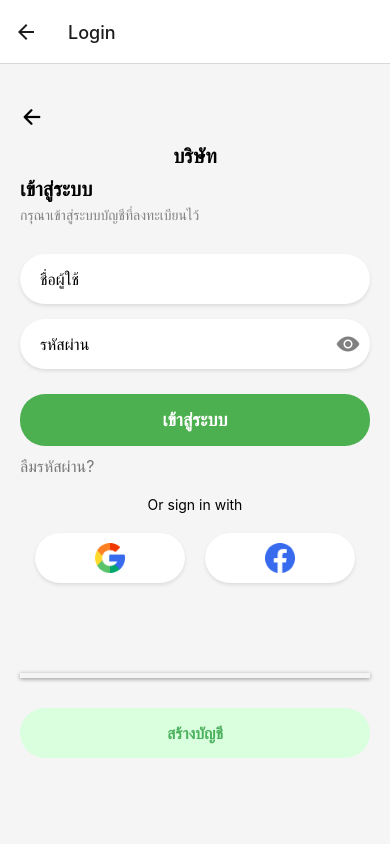
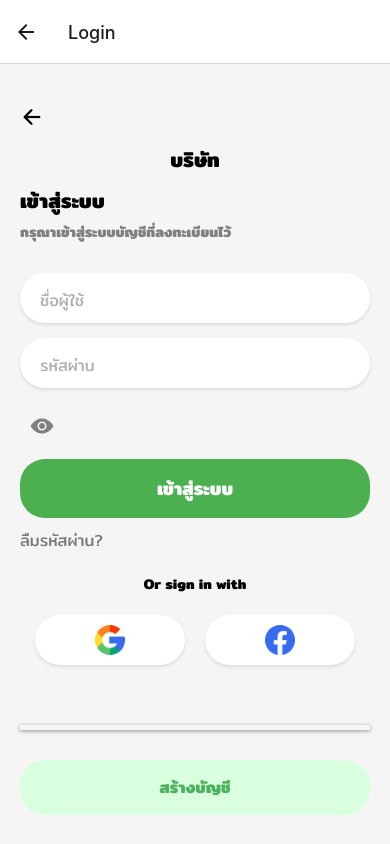
Before and after one commit to f5song/Job4All, a React Native app: screen /Login in a window 390 px wide. Built offline with nearby package versions, Linux system fonts and the light colour scheme.

Commit message:
login-regis/frontend

```diff
--- a/screens/LoginScreen.js
+++ b/screens/LoginScreen.js
@@ -1,16 +1,52 @@
-import React, { useState } from 'react';
-import { View, Text, TextInput, TouchableOpacity, StyleSheet, Image } from 'react-native';
+import React, { useState, useEffect } from 'react';
+import { View, Text, TextInput, TouchableOpacity, StyleSheet, Image, ActivityIndicator } from 'react-native';
 import { Ionicons } from '@expo/vector-icons';
+import * as Font from 'expo-font';
 
-const LoginScreen = () => {
+const InputField = ({ placeholder, value, onChangeText, secureTextEntry }) => (
+    <View style={styles.inputContainer}>
+        <TextInput
+            style={styles.input}
+            placeholder=""
+            value={value}
+            onChangeText={onChangeText}
+            secureTextEntry={secureTextEntry}
+            placeholderTextColor="#B0B0B0" // สีของข้อความ placeholder
+        />
+        {value === '' && (
+            <Text style={styles.placeholder}>{placeholder}</Text>
+        )}
+    </View>
+);
+
+// Component หลัก
+const LoginScreen = ({ navigation }) => {
     const [username, setUsername] = useState('');
     const [password, setPassword] = useState('');
     const [showPassword, setShowPassword] = useState(false);
+    const [fontsLoaded, setFontsLoaded] = useState(false);
+
+    useEffect(() => {
+        const loadFonts = async () => {
+            await Font.loadAsync({
+                'Mitr-Regular': require('../assets/fonts/Mitr-Regular.ttf'),
+                'Mitr-Bold': require('../assets/fonts/Mitr-Bold.ttf'),
+                'Mitr-Medium': require('../assets/fonts/Mitr-Medium.ttf'),
+                'Mitr-SemiBold': require('../assets/fonts/Mitr-SemiBold.ttf'),
+            });
+            setFontsLoaded(true);
+        };
+
+        loadFonts();
+    }, []);
 
     const handleLogin = () => {
-    // Implement login logic here
         console.log('Login attempted with:', username, password);
     };
+
+    if (!fontsLoaded) {
+        return <ActivityIndicator size="large" color="#0000ff" />;
+    }
 
     return (
         <View style={styles.container}>
@@ -22,22 +58,17 @@ const LoginScreen = () => {
             <Text style={styles.subtitle}>เข้าสู่ระบบ</Text>
             <Text style={styles.description}>กรุณาเข้าสู่ระบบบัญชีที่ลงทะเบียนไว้</Text>
 
-      <View style={styles.inputContainer}>
-        <TextInput
-          style={styles.input}
+            <InputField
                 placeholder="ชื่อผู้ใช้"
                 value={username}
                 onChangeText={setUsername}
             />
-      </View>
 
-      <View style={styles.inputContainer}>
-        <TextInput
-          style={styles.input}
+            <InputField
                 placeholder="รหัสผ่าน"
-          secureTextEntry={!showPassword}
                 value={password}
                 onChangeText={setPassword}
+                secureTextEntry={!showPassword}
             />
             <TouchableOpacity
                 style={styles.eyeIcon}
@@ -49,7 +80,6 @@ const LoginScreen = () => {
                     color="gray"
                 />
             </TouchableOpacity>
-      </View>
 
             <TouchableOpacity style={styles.loginButton} onPress={handleLogin}>
                 <Text style={styles.loginButtonText}>เข้าสู่ระบบ</Text>
@@ -68,7 +98,7 @@ const LoginScreen = () => {
                     <Image source={require('../assets/iconFacebook.png')} style={styles.socialIcon} />
                 </TouchableOpacity>
             </View>
-      {/* เส้นกั้น */}
+
             <View style={styles.line} />
             <TouchableOpacity style={styles.createAccountButton} onPress={() => navigation.navigate('Register')}>
                 <Text style={styles.createAccountText}>สร้างบัญชี</Text>
@@ -77,6 +107,7 @@ const LoginScreen = () => {
     );
 };
 
+// สไตล์ของคุณที่นี่
 const styles = StyleSheet.create({
     container: {
         flex: 1,
@@ -88,26 +119,24 @@ const styles = StyleSheet.create({
         top: 40,
         left: 20,
     },
-
     title: {
         fontSize: 20,
-    fontWeight: 'bold',
         textAlign: 'center',
         marginTop: 60,
         marginBottom: 10,
-
+        fontFamily: 'Mitr-Bold',
     },
     subtitle: {
         fontSize: 20,
         marginBottom: 5,
-    fontFamily: 'Mitr-Regular',
-    fontWeight: 'bold',
+        fontFamily: 'Mitr-Bold',
     },
     description: {
         fontSize: 14,
         color: 'gray',
         textAlign: 'flex-start',
         marginBottom: 30,
+        fontFamily: 'Mitr-Bold',
     },
     inputContainer: {
         backgroundColor: 'white',
@@ -130,8 +159,17 @@ const styles = StyleSheet.create({
         paddingHorizontal: 20,
         fontSize: 16,
     },
+    placeholder: {
+        position: 'absolute',
+        left: 20,
+        top: 15, // ปรับตำแหน่งให้ตรงกับ TextInput
+        fontSize: 16,
+        color: '#B0B0B0',
+        fontFamily: 'Mitr-Regular', // ฟอนต์ที่คุณต้องการ
+    },
     eyeIcon: {
         padding: 10,
+        alignContent:'flex-end',
     },
     loginButton: {
         backgroundColor: '#4CAF50',
@@ -144,12 +182,14 @@ const styles = StyleSheet.create({
         color: 'white',
         fontSize: 18,
         fontWeight: 'bold',
+        fontFamily: 'Mitr-Bold',
     },
     orText: {
         textAlign: 'center',
         marginTop: 20,
         marginBottom: 20,
         color: 'black',
+        fontFamily: 'Mitr-Bold',
     },
     socialButtons: {
         flexDirection: 'row',
@@ -188,29 +228,29 @@ const styles = StyleSheet.create({
         color: '#4DB15E',
         fontSize: 16,
         fontWeight: 'bold',
+        fontFamily: 'Mitr-Bold',
     },
     forgetpasswordText: {
         color: '#787878',
         fontSize: 16,
+        fontFamily: 'Mitr-Regular',
     },
     forgetpasswordButton: {
         marginTop: 10,
         alignItems: 'flex-start',
     },
-
     line: {
-    width: '100%', // ปรับขนาดความกว้างของเส้นกั้น
+        width: '100%',
         height: 5,
-    backgroundColor: '#F5F5F5', // สีของเส้น
-    marginVertical: 20, // ช่องว่างระหว่างเส้นกับปุ่มสร้างบัญชี
-    shadowColor: 'rgba(0, 0, 0, 0.5)', // สีเงา
-    shadowOffset: { width: 0, height: 1 }, // ตำแหน่งของเงา
-    shadowOpacity: 0.8, // ความเข้มของเงา
-    shadowRadius: 4, // รัศมีของเงา
-    elevation: 5, // ใช้สำหรับ Android
-    marginTop: 70,
+        backgroundColor: '#F5F5F5',
+        marginVertical: 20,
+        shadowColor: 'rgba(0, 0, 0, 0.5)',
+        shadowOffset: { width: 0, height: 1 },
+        shadowOpacity: 0.8,
+        shadowRadius: 4,
+        elevation: 5,
+        marginTop: 40,
     },
-}
-);
+});
 
 export default LoginScreen;
--- a/screens/RegisterScreen.js
+++ b/screens/RegisterScreen.js
@@ -1,6 +1,7 @@
-import React, { useState } from 'react';
-import { View, Text, TouchableOpacity, StyleSheet, TextInput } from 'react-native';
+import React, { useEffect, useState } from 'react';
+import { View, Text, TextInput, TouchableOpacity, StyleSheet, Image, ActivityIndicator, Keyboard } from 'react-native';
 import { Ionicons } from '@expo/vector-icons';
+import * as Font from 'expo-font';
 
 const Button = ({ title, onPress }) => (
     <TouchableOpacity style={styles.button} onPress={onPress}>
@@ -8,7 +9,7 @@ const Button = ({ title, onPress }) => (
     </TouchableOpacity>
 );
 
-const InputField = ({ placeholder, value, onChangeText, secureTextEntry, keyboardType }) => (
+const InputField = ({ placeholder, value, onChangeText, secureTextEntry, keyboardType, onFocus }) => (
     <View style={styles.inputContainer}>
         <TextInput
             style={styles.input}
@@ -17,6 +18,7 @@ const InputField = ({ placeholder, value, onChangeText, secureTextEntry, keyboar
             onChangeText={onChangeText}
             secureTextEntry={secureTextEntry}
             keyboardType={keyboardType}
+            onFocus={onFocus}
         />
     </View>
 );
@@ -25,10 +27,29 @@ const RegisterScreen = ({ navigation }) => {
     const [username, setUsername] = useState('');
     const [email, setEmail] = useState('');
     const [password, setPassword] = useState('');
+    const [showPassword, setShowPassword] = useState(false); // Initialize showPassword state
+    const [fontsLoaded, setFontsLoaded] = useState(false);
+
+    useEffect(() => {
+        const loadFonts = async () => {
+            await Font.loadAsync({
+                'Mitr-Regular': require('../assets/fonts/Mitr-Regular.ttf'),
+                'Mitr-Bold': require('../assets/fonts/Mitr-Bold.ttf'),
+            });
+            setFontsLoaded(true);
+        };
+
+        loadFonts();
+    }, []);
 
     const handleRegister = () => {
         console.log('Registration attempted with:', username, email, password);
+        // Implement registration logic here
     };
+
+    if (!fontsLoaded) {
+        return <ActivityIndicator size="large" color="#0000ff" />; // Loading indicator while fonts are loading
+    }
 
     return (
         <View style={styles.container}>
@@ -57,8 +78,18 @@ const RegisterScreen = ({ navigation }) => {
                 placeholder="รหัสผ่าน"
                 value={password}
                 onChangeText={setPassword}
-                secureTextEntry
+                secureTextEntry={!showPassword}
             />
+            <TouchableOpacity
+                style={styles.eyeIcon}
+                onPress={() => setShowPassword(!showPassword)}
+            >
+                <Ionicons
+                    name={showPassword ? 'eye-off' : 'eye'}
+                    size={24}
+                    color="gray"
+                />
+            </TouchableOpacity>
 
             <Button title="ลงทะเบียน" onPress={handleRegister} />
 
@@ -84,21 +115,21 @@ const styles = StyleSheet.create({
     },
     title: {
         fontSize: 24,
-        fontWeight: 'bold',
         textAlign: 'center',
         marginTop: 60,
         marginBottom: 10,
+        fontFamily: 'Mitr-Bold',
     },
     subtitle: {
         fontSize: 20,
-        textAlign: 'center',
         marginBottom: 5,
+        fontFamily: 'Mitr-Bold',
     },
     description: {
         fontSize: 14,
         color: 'gray',
-        textAlign: 'center',
         marginBottom: 30,
+        fontFamily: 'Mitr-Regular',
     },
     inputContainer: {
         backgroundColor: 'white',
@@ -113,10 +144,15 @@ const styles = StyleSheet.create({
         shadowRadius: 3.84,
         elevation: 5,
     },
+    eyeIcon: {
+        padding: 10,
+        alignContent: 'flex-end',
+    },
     input: {
         paddingVertical: 15,
         paddingHorizontal: 20,
         fontSize: 16,
+        fontFamily: 'Mitr-Regular',
     },
     button: {
         backgroundColor: '#4CAF50',
@@ -140,31 +176,28 @@ const styles = StyleSheet.create({
     loginButtonText: {
         color: '#4DB15E',
         fontSize: 16,
-        fontWeight: 'bold',
+        fontFamily: 'Mitr-Regular',
     },
-
     line: {
-        width: '100%', // ปรับขนาดความกว้างของเส้นกั้น
+        width: '100%',
         height: 5,
-        backgroundColor: '#F5F5F5', // สีของเส้น
-        marginVertical: 20, // ช่องว่างระหว่างเส้นกับปุ่มสร้างบัญชี
-        shadowColor: 'rgba(0, 0, 0, 0.5)', // สีเงา
-        shadowOffset: { width: 0, height: 1 }, // ตำแหน่งของเงา
-        shadowOpacity: 0.8, // ความเข้มของเงา
-        shadowRadius: 4, // รัศมีของเงา
-        elevation: 5, // ใช้สำหรับ Android
-        marginTop: 100,
+        backgroundColor: '#F5F5F5',
+        marginVertical: 20,
+        shadowColor: 'rgba(0, 0, 0, 0.5)',
+        shadowOffset: { width: 0, height: 1 },
+        shadowOpacity: 0.8,
+        shadowRadius: 4,
+        elevation: 5,
+        marginTop: 60,
     },
-
     loginText: {
         fontSize: 14,
         color: 'black',
         textAlign: 'center',
         marginBottom: 30,
-        fontWeight: 'bold',
         marginTop: 10,
-
-    }
+        fontFamily: 'Mitr-Regular',
+    },
 });
 
 export default RegisterScreen;
```
Lines whose indentation alone changed are shown as unchanged.
